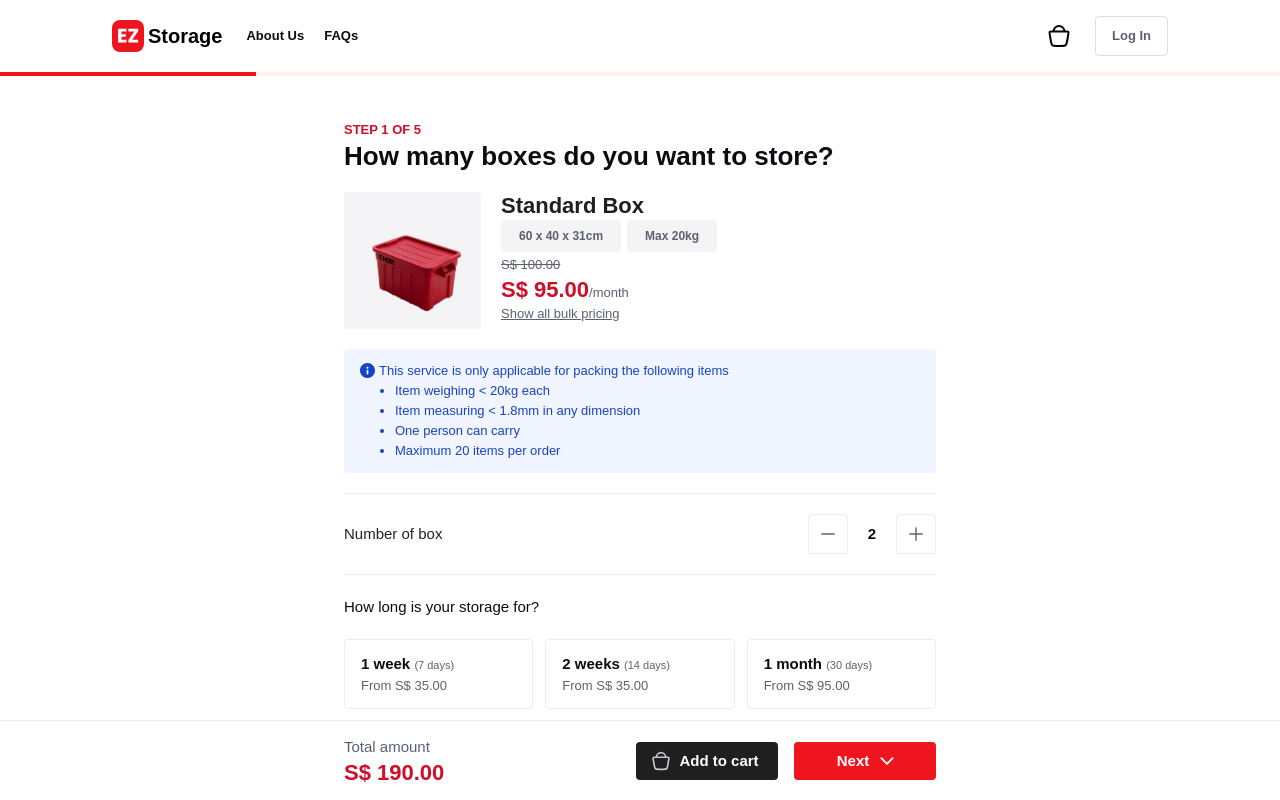
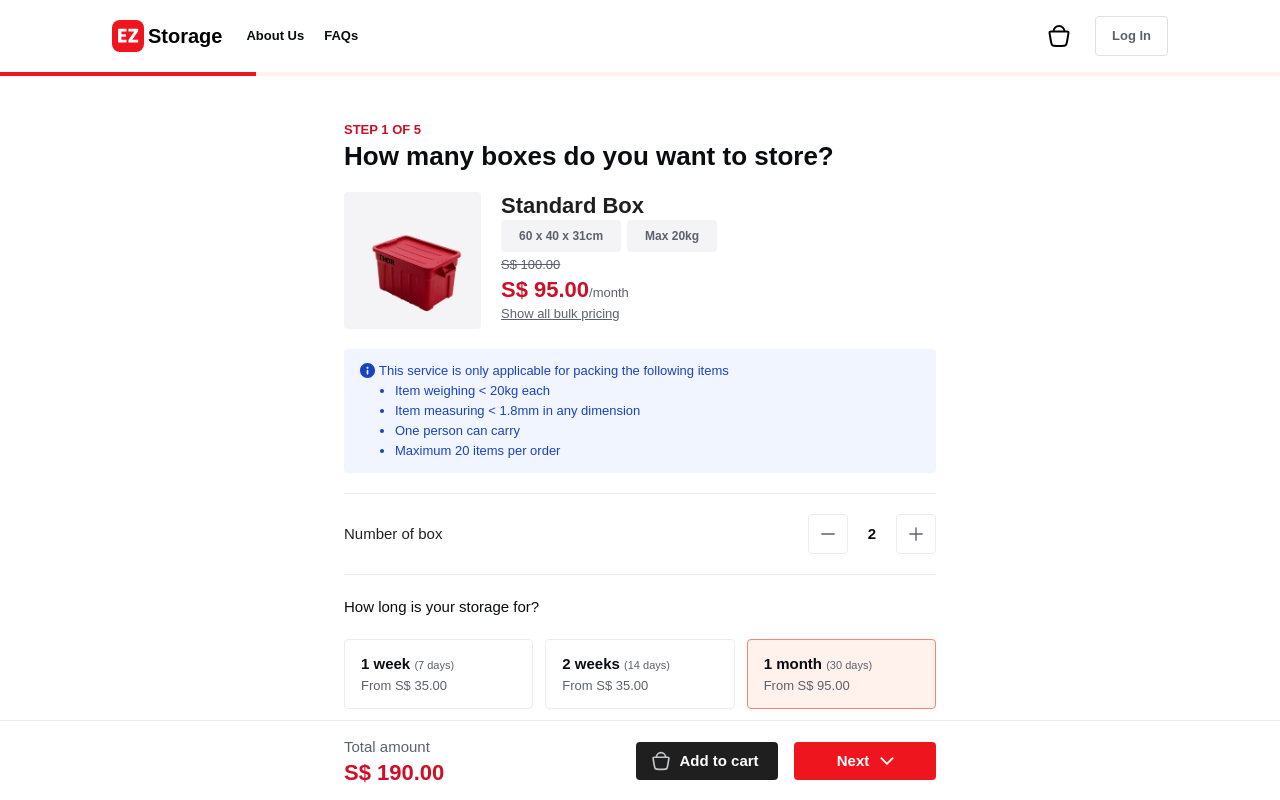
Before and after one commit to EzStorage/storage_box_rental, a React (Vite) app: page /booking in a window 1280 px wide. Shown: the top 800 px of the page. Built offline with nearby package versions, Linux system fonts and the light colour scheme.

Commit message:
chore: fix duration selector plan

```diff
--- a/src/pages/booking/components/DurationSelector/index.tsx
+++ b/src/pages/booking/components/DurationSelector/index.tsx
@@ -6,14 +6,15 @@ import {
     DurationSelectorPrice,
     DurationSelectorTitle,
 } from "./DurationSelector.styles";
-import { useBookingCommit, useBookingSelector } from "@pages/booking/context";
+import { useBookingSelector } from "@pages/booking/context";
+import { useBookingFormActions } from "@pages/booking/hooks/useBookingFormActions";
 
 export function DurationSelector() {
-    const commit = useBookingCommit();
-    const commitmentPeriod = useBookingSelector(state => state.commitmentPeriod);
+    const { handleChangeField } = useBookingFormActions();
+    const commitmentPeriod = useBookingSelector(state => state.form.commitmentPeriod);
 
-    const handleCommitmentPeriod = (newPlan: string) => {
-        commit({ commitmentPeriod: newPlan });
+    const handleCommitmentPeriod = (value: string) => {
+        handleChangeField("commitmentPeriod", value);
     };
 
     return (
```
